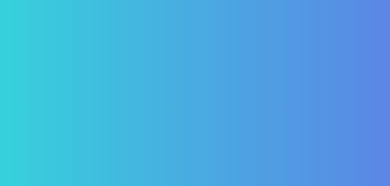
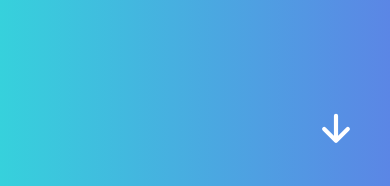
Before and after one commit to Marascax/alex-marasco-personal-site, a React (Create React App) app: page / in a window 390 px wide. Shown: the part 658-844 px from the top of the page. Built offline with nearby package versions, Linux system fonts and the light colour scheme.

Commit message:
scale DownArrow media query

```diff
--- a/src/containers/_basePage.scss
+++ b/src/containers/_basePage.scss
@@ -61,9 +61,13 @@
         &:hover {
             animation: ArrowBounce 1s ease-in-out infinite;
         }
-    }
 
-    @include media('<desktop') {
-        display: none;
+        @include media('<desktop') {
+            transform: scale(0.75);
+        }
+
+        @include media('<phone') {
+            transform: scale(0.5);
+        }
     }
 }
```
